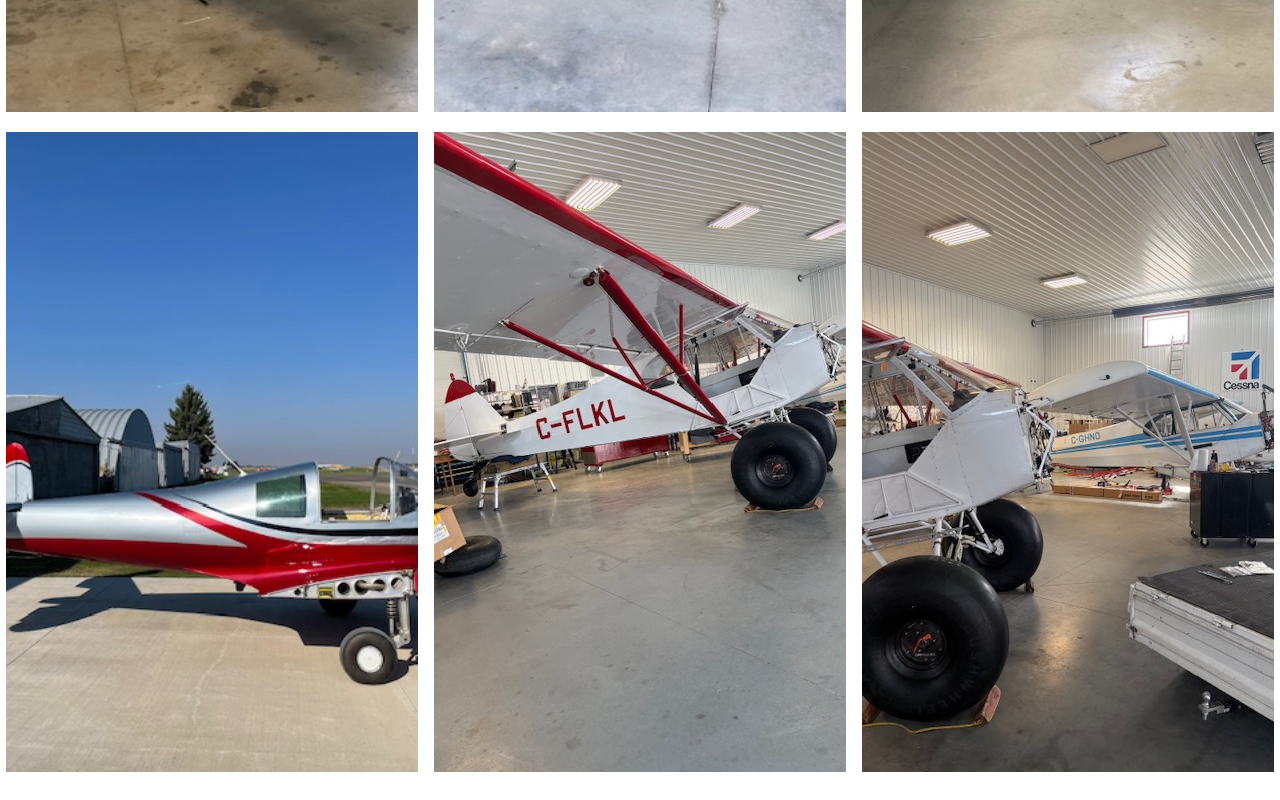
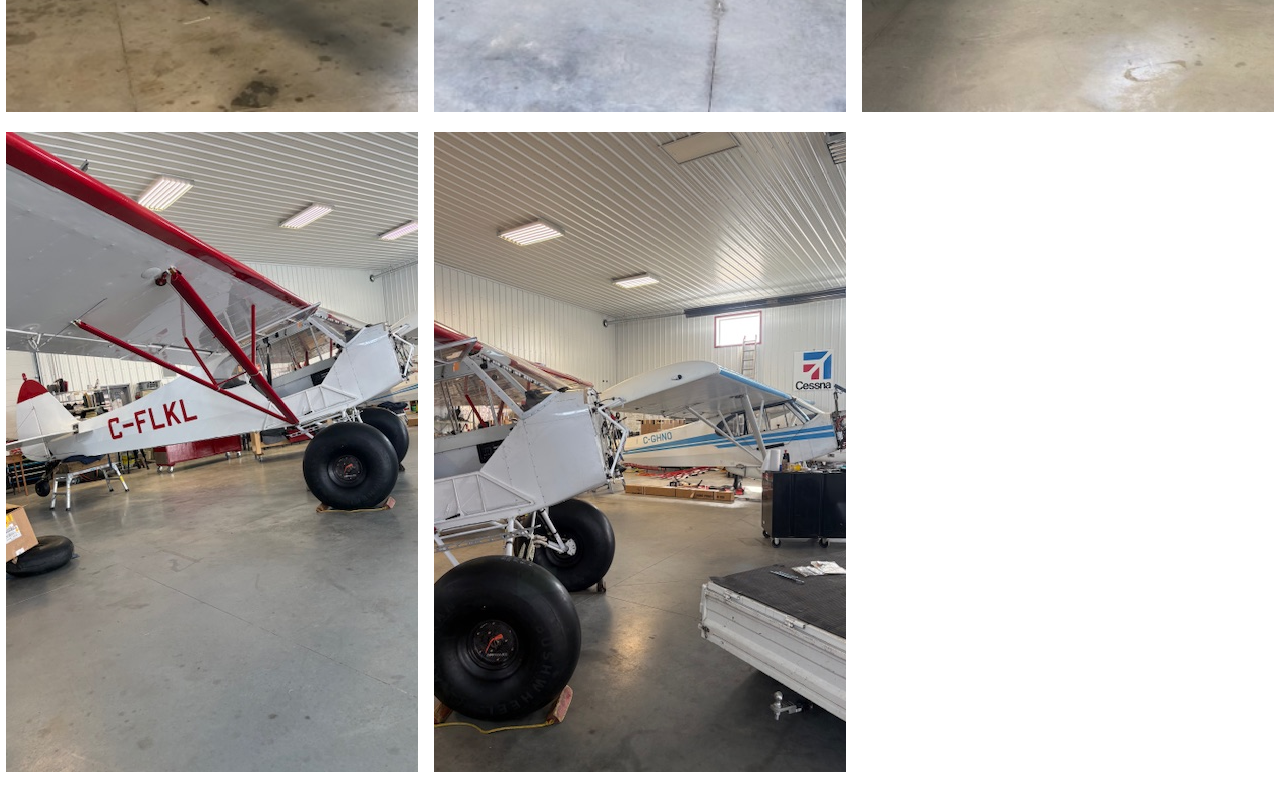
Before and after one commit to Kevinkjb/oaa-web, a React (Vite) app: page /gallery in a window 1280 px wide. Shown: the part 10940-11740 px from the top of the page. Built offline with nearby package versions, Linux system fonts and the light colour scheme; a web font is replaced by a local one.

Commit message:
Initial files has been updated

```diff
--- a/src/components/GalleryComponents/GalleryComponents.jsx
+++ b/src/components/GalleryComponents/GalleryComponents.jsx
@@ -48,7 +48,7 @@ import image46 from '../../images/portfolio-images/image43.jpeg'
 import image47 from '../../images/portfolio-images/image44.jpeg'
 import image48 from '../../images/portfolio-images/image45.jpeg'
 import image49 from '../../images/portfolio-images/image46.jpeg'
-import image50 from '../../images/portfolio-images/image47.jpeg'
+// import image50 from '../../images/portfolio-images/image47.jpeg'
 import image51 from '../../images/portfolio-images/image48.jpeg'
 import image52 from '../../images/portfolio-images/image49.jpeg'
 
@@ -322,12 +322,12 @@ const images = [
     imageURL: image49,
     alt: 'Gallery Images'
   }
-     ,
-  {
-    id: 50,
-    imageURL: image50,
-    alt: 'Gallery Images'
-  }
+  //    ,
+  // {
+  //   id: 50,
+  //   imageURL: image50,
+  //   alt: 'Gallery Images'
+  // }
     ,
   {
     id: 51,
```
